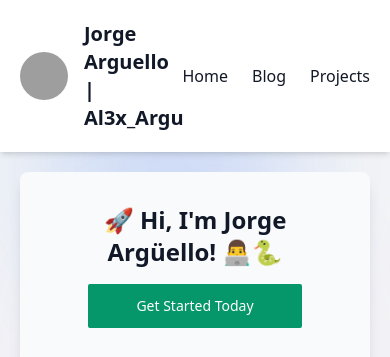
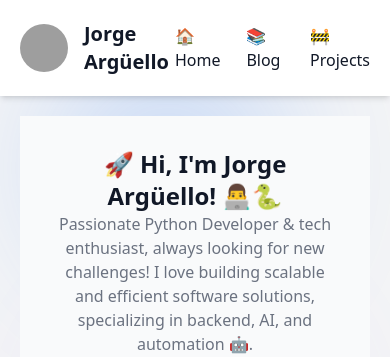
Before and after one commit to JorgeArguello1999/JorgeArguello1999, a Django app: template home/templates/home.html in a window 390 px wide. Shown: the top 357 px of the page. Run offline with Django 5.2, Linux system fonts and the light colour scheme; the template is opened without the code that fills it, so the values that code supplies are empty; some libraries are stand-ins or nearby versions; grey boxes are pictures that could not be loaded.

Commit message:
feat: Home and Base templates updated

```diff
--- a/home/templates/base.html
+++ b/home/templates/base.html
@@ -18,24 +18,20 @@
     <header class="flex justify-between items-center p-5 bg-white dark:bg-gray-800 shadow-md">
         <div class="flex items-center">
             <img src="https://avatars.githubusercontent.com/u/46856713?v=4" alt="Jorge Arguello" class="w-12 h-12 rounded-full mr-4">
-            <h1 class="text-xl font-bold">Jorge Arguello | Al3x_Argu</h1>
+            <h1 class="text-xl font-bold">Jorge Argüello</h1>
         </div>
         <nav>
             <ul class="flex space-x-6">
-                <li><a href="{% url 'home' %}" class="text-gray-900 dark:text-gray-100 hover:text-blue-500">Home</a></li>
-                <li><a href="{% url 'blog' %}" class="text-gray-900 dark:text-gray-100 hover:text-blue-500">Blog</a></li>
-                <li><a href="{% url 'projects' %}" class="text-gray-900 dark:text-gray-100 hover:text-blue-500">Projects</a></li>
+                <li><a href="{% url 'home' %}" class="text-gray-900 dark:text-gray-100 hover:text-blue-500">🏠 Home</a></li>
+                <li><a href="{% url 'blog' %}" class="text-gray-900 dark:text-gray-100 hover:text-blue-500">📚 Blog</a></li>
+                <li><a href="{% url 'projects' %}" class="text-gray-900 dark:text-gray-100 hover:text-blue-500">🚧 Projects</a></li>
             </ul>
         </nav>
     </header>
 
     <main class="max-w-4xl mx-auto p-5">
-        <div class="relative w-full overflow-hidden rounded-lg shadow-lg">
-            <div class="flex transition-transform duration-500 ease-in-out transform translate-x-0" id="slider">
-                {% block content %}
-                {% endblock %}
-            </div>
-        </div>
+        {% block content %}
+        {% endblock %}
     </main>
 
     <footer class="text-center p-5 mt-5 bg-white dark:bg-gray-800 shadow-md">
--- a/home/templates/home.html
+++ b/home/templates/home.html
@@ -2,40 +2,28 @@
 
 {% block content %}
 <section class="overflow-hidden bg-gray-50 sm:grid sm:grid-cols-2 dark:bg-gray-900">
-  <div class="p-8 md:p-12 lg:px-16 lg:py-24">
-    <div class="mx-auto max-w-xl text-center ltr:sm:text-left rtl:sm:text-right">
-
+  <div class="p-8 md:p-12 lg:px-16 lg:py-24 sm:order-1">
+    <div class="mx-auto max-w-xl text-center sm:text-left">
       <h2 class="text-2xl font-bold text-gray-900 md:text-3xl dark:text-white">
         🚀 Hi, I'm Jorge Argüello! 👨‍💻🐍
       </h2>
 
-      <p class="hidden text-gray-500 md:mt-4 md:block dark:text-gray-300">
+      <p class="text-gray-500 md:mt-4 md:block dark:text-gray-300">
         Passionate Python Developer & tech enthusiast, always looking for new challenges! I love building scalable and efficient software solutions, specializing in backend, AI, and automation 🤖.
 
         <br><br>
         I'm deeply involved in open-source projects and constantly expanding my skills in Rust, JavaScript, and more.
 
-        <br>
-        <br>
+        <br><br>
         When I’m not coding, I enjoy capturing moments through photography 📷. Always eager to learn, create, and collaborate!
       </p>
-
-      <div class="mt-4 md:mt-8">
-        <a
-          href="#"
-          class="inline-block rounded-sm bg-emerald-600 px-12 py-3 text-sm font-medium text-white transition hover:bg-emerald-700 focus:ring-3 focus:ring-yellow-400 focus:outline-hidden"
-        >
-          Get Started Today
-        </a>
-      </div>
     </div>
   </div>
 
   <img
     alt="My profile picture"
     src="https://avatars.githubusercontent.com/u/46856713?v=4"
-    class="h-56 w-full object-cover sm:h-full"
+    class="h-56 w-full object-cover sm:h-full sm:order-2"
   />
 </section>
-
 {% endblock %}
```
